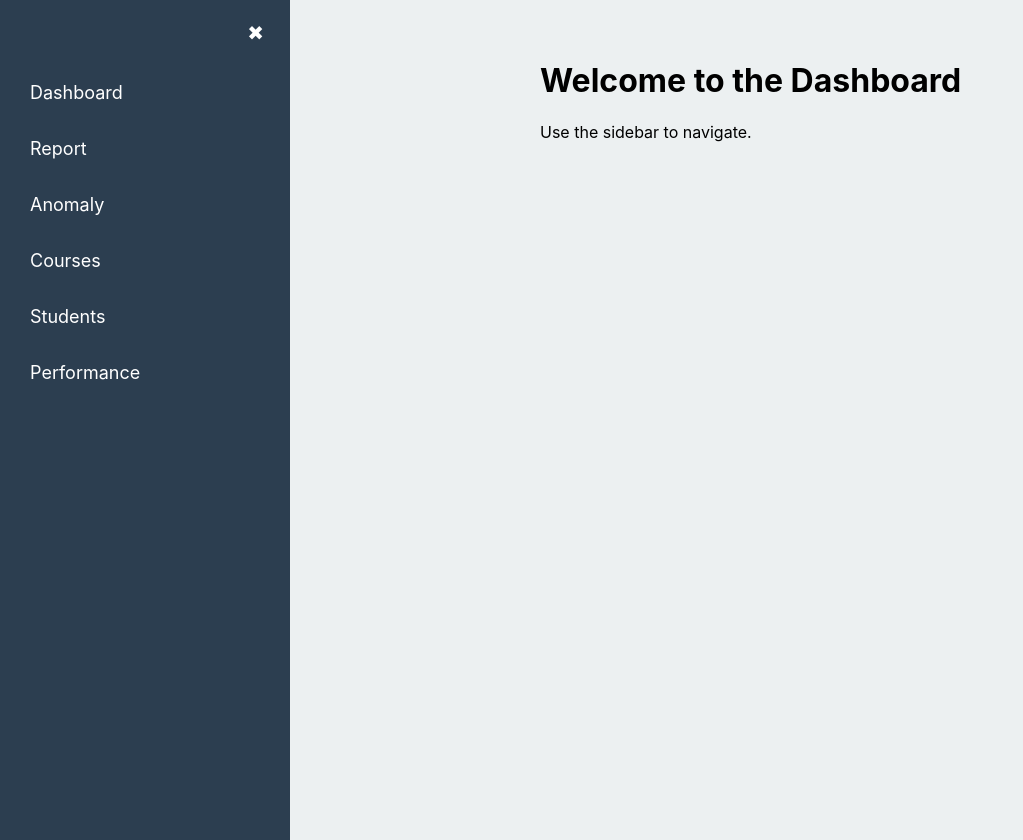
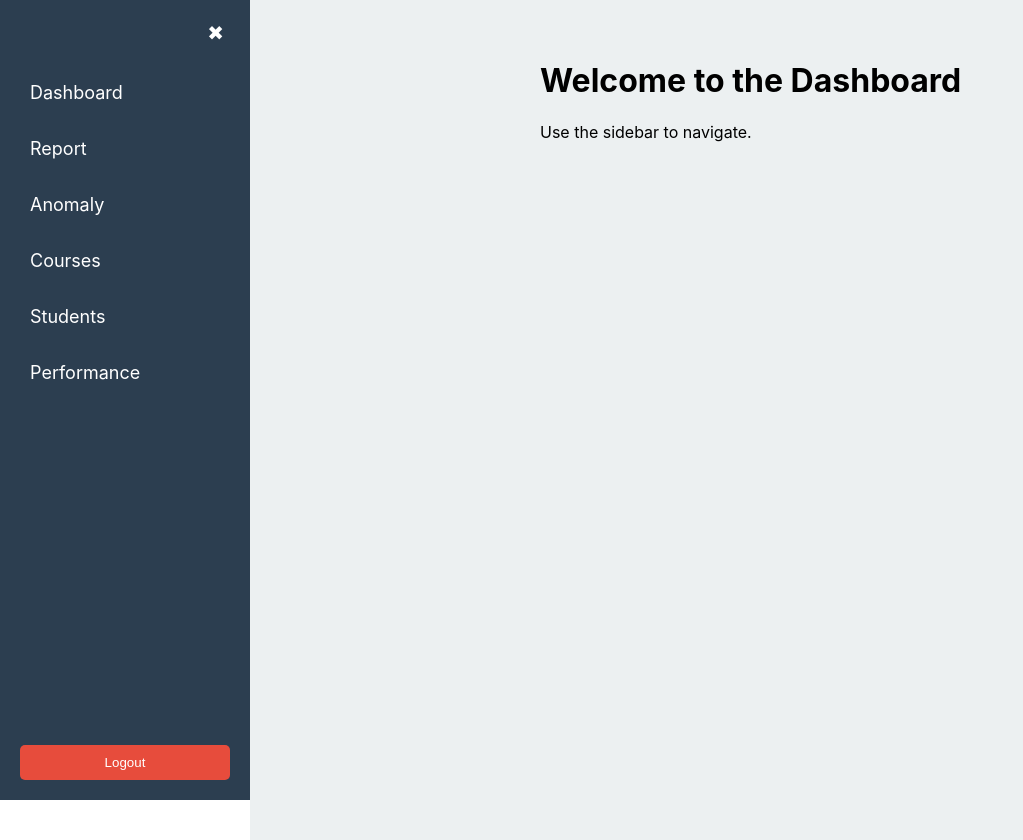
Before and after one commit to ArielBubis/Final_project, a React (Create React App) app in the folder src/frontend/: page /dashboard in a window 1280 px wide. Shown: the whole page, without its empty margins (0-1023 px from the left). Built offline with nearby package versions, Linux system fonts and the light colour scheme; no server answers; sample sign-in values are in the browser's storage.

Commit message:
Fix logout functionality and display

```diff
--- a/src/frontend/src/components/App.js
+++ b/src/frontend/src/components/App.js
@@ -13,6 +13,10 @@ const App = () => {
   const [userRole, setUserRole] = useState(null);
   const [loading, setLoading] = useState(true);
   const [isSidebarOpen, setIsSidebarOpen] = useState(false); // Sidebar toggle state
+
+  const toggleSidebar = () => {
+    setIsSidebarOpen((prevState) => !prevState);
+  };
 
   useEffect(() => {
     const unsubscribe = onAuthStateChanged(auth, (currentUser) => {
@@ -38,27 +42,29 @@ const App = () => {
   return (
    <Router>
             <div className="app-container">
-                {/* Sidebar Toggle Button for Small Screens */}
+                {/* Render Sidebar only when the user is logged in */}
                 {user && userRole && (
+                    <>
                         <button className="menu-button md:hidden" onClick={() => setIsSidebarOpen(!isSidebarOpen)}>
                             <Menu size={24} />
                         </button>
+                        <Sidebar userRole={userRole} isOpen={isSidebarOpen} toggleSidebar={toggleSidebar} />
+                    </>
                 )}
 
-                {/* Sidebar */}
-                {user && userRole && <Sidebar userRole={userRole} isOpen={isSidebarOpen} toggleSidebar={setIsSidebarOpen} />}
-
                 {/* Main Content */}
-                <div className={`main-content ${isSidebarOpen ? "sidebar-open" : ""}`}>
+                <div className={`main-content ${user && isSidebarOpen ? "sidebar-open" : ""}`}>
                     <Routes>
-                        {!user ? (
-                            <Route path="*" element={<Navigate to="/login" replace />} />
-                        ) : (
+                        {user ? (
                             <>
                                 <Route path="/dashboard" element={<Dashboard />} />
                                 <Route path="/login" element={<Navigate to="/dashboard" replace />} />
-                                {/* Add other routes here */}
                                 <Route path="*" element={<Navigate to="/dashboard" replace />} />
+                            </>
+                        ) : (
+                            <>
+                                <Route path="/login" element={<Login />} />
+                                <Route path="*" element={<Navigate to="/login" replace />} />
                             </>
                         )}
                     </Routes>
--- a/src/frontend/src/components/SideBar.css
+++ b/src/frontend/src/components/SideBar.css
@@ -9,7 +9,9 @@
     top: 0;
     display: flex;
     flex-direction: column;
+    justify-content: space-between; /* Ensure logout button stays at the bottom */
     transition: transform 0.3s ease-in-out;
+    box-sizing: border-box; /* Ensure padding is included in the width/height */
 }
 
 /* Hide sidebar on small screens */
@@ -58,6 +60,23 @@
     margin-bottom: 10px;
 }
 
+/* Logout button */
+.logout-button {
+    padding: 10px;
+    background-color: #e74c3c;
+    color: white;
+    border: none;
+    border-radius: 5px;
+    cursor: pointer;
+    text-align: center;
+    width: 100%; /* Make it span the full width of the sidebar */
+    margin-top: 10px;
+}
+
+.logout-button:hover {
+    background-color: #c0392b;
+}
+
 /* Hamburger menu button */
 .menu-button {
     position: absolute;
--- a/src/frontend/src/components/SideBar.js
+++ b/src/frontend/src/components/SideBar.js
@@ -1,6 +1,7 @@
 import React from "react";
-import { Link } from "react-router-dom";
+import { Link, useNavigate } from "react-router-dom"; // Replace useHistory with useNavigate
 import PropTypes from "prop-types";
+import { getAuth, signOut } from "firebase/auth"; // Import Firebase auth
 import "./SideBar.css";
 
 // Define menu items based on user roles
@@ -16,6 +17,19 @@ export const menuItems = {
 };
 
 const Sidebar = ({ userRole, isOpen, toggleSidebar }) => {
+    const navigate = useNavigate(); // Initialize useNavigate hook
+
+    const handleLogout = async () => {
+        try {
+            const auth = getAuth();
+            await signOut(auth);
+            toggleSidebar(false); // 🔹 Close sidebar before navigating
+            navigate("/login"); // 🔹 Navigate to login page
+        } catch (error) {
+            console.error("Logout failed:", error);
+        }
+    };
+
     return (
         <div className={`sidebar ${isOpen ? "open" : ""}`}>
             <button className="close-btn md:hidden" onClick={() => toggleSidebar(false)}>✖</button>
@@ -26,6 +40,7 @@ const Sidebar = ({ userRole, isOpen, toggleSidebar }) => {
                     </li>
                 ))}
             </ul>
+            <button className="logout-button" onClick={handleLogout}>Logout</button>
         </div>
     );
 };
--- a/src/frontend/src/components/login.js
+++ b/src/frontend/src/components/login.js
@@ -16,7 +16,7 @@ const Login = () => {
         try {
             await signInWithEmailAndPassword(auth, email, password);
             alert("Login Successful!");
-            navigate("/dashboard"); // Redirect after login (Change route if needed)
+            navigate("/Dashboard"); // Redirect after login (Change route if needed)
         } catch (err) {
             setError("Invalid email or password");
         }
```
Lines whose indentation alone changed are shown as unchanged.
